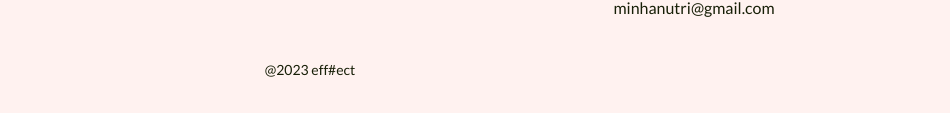
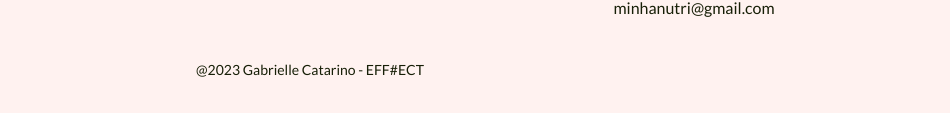
Before and after one commit to catarinogabrielle/minha_nutri, a plain HTML site: page index.html in a window 1280 px wide. Shown: the part 5223-5336 px from the top of the page, 330-1280 px from the left. Drawn offline with nearby package versions, Linux system fonts and the light colour scheme; a script that the page names is missing; a web font is replaced by a local one.

Commit message:
atualização

```diff
--- a/index.html
+++ b/index.html
@@ -485,7 +485,7 @@
                 <small class="footer__subtittle">minhanutri@gmail.com</small>
             </div>
         </div>
-        <p>@2023 eff#ect</p>
+        <p>@2023 Gabrielle Catarino - EFF#ECT</p>
     </footer>
     <!-- END FOOTER -->
 
```
